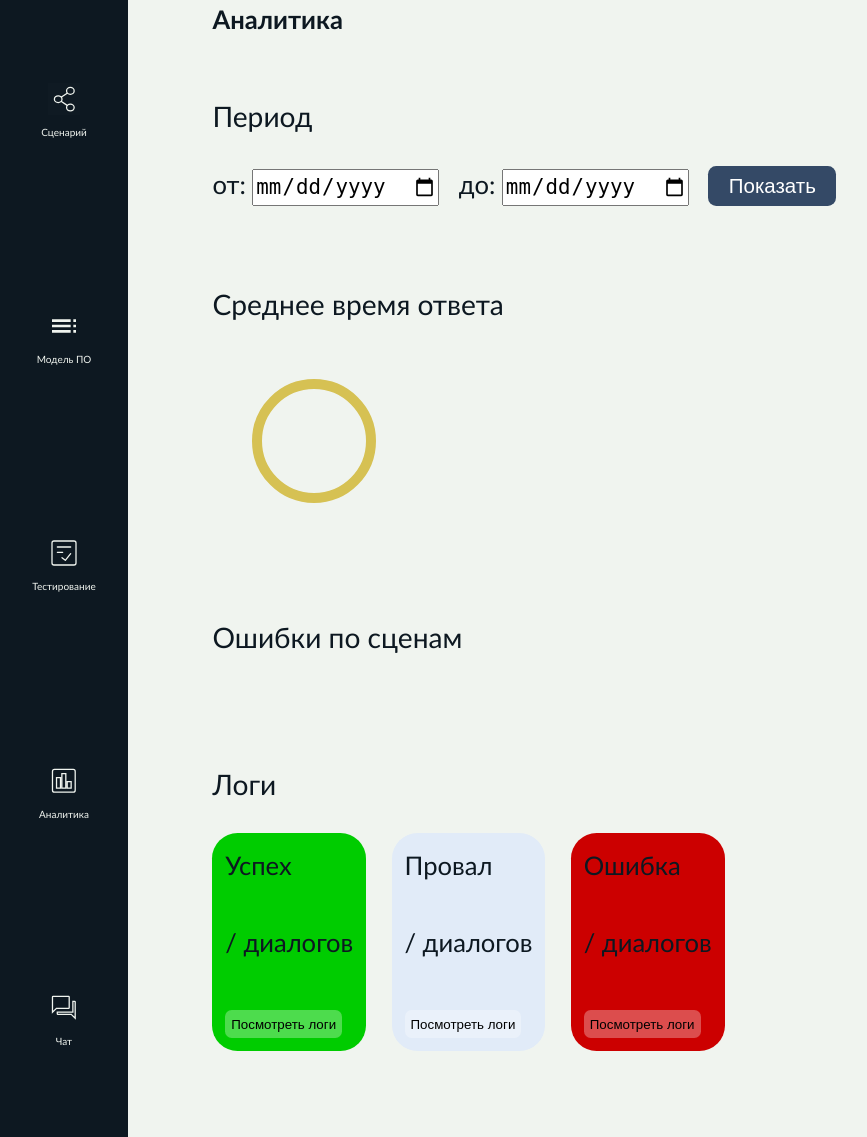
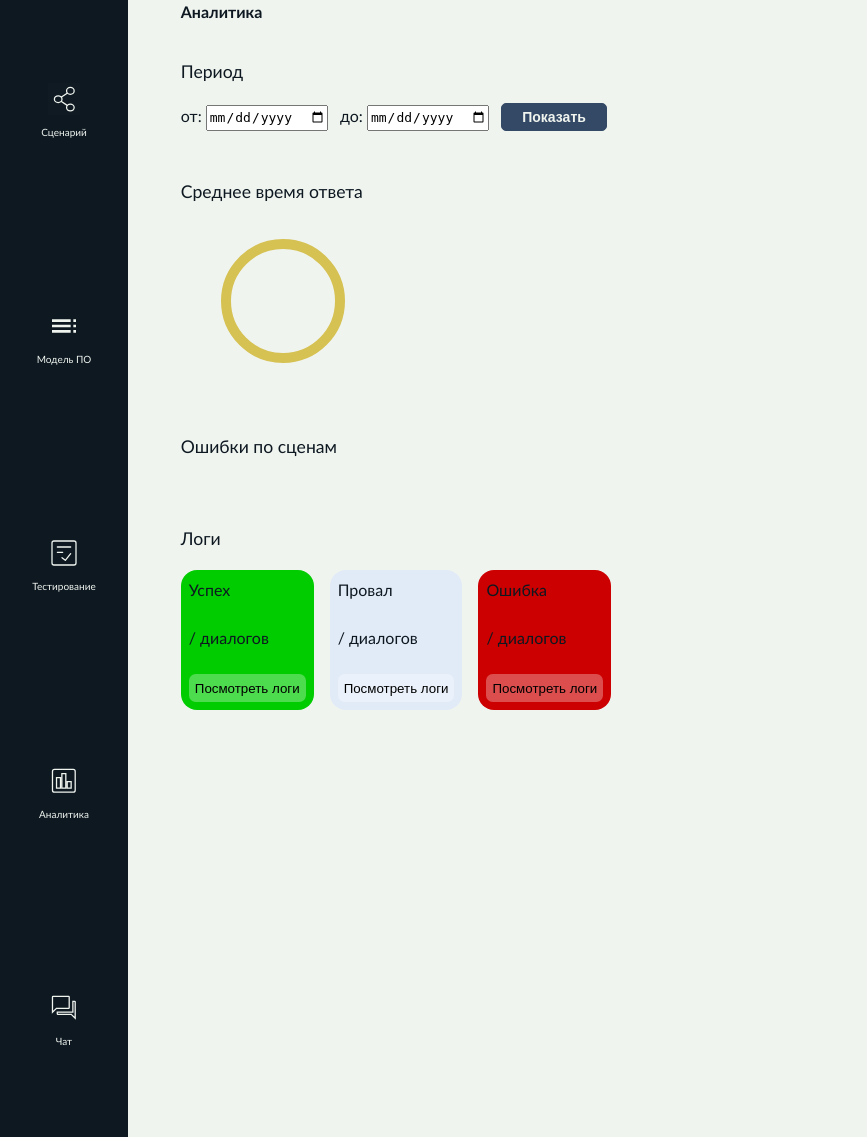
Before and after one commit to DinaVoron/VAtemplator, a Flask app: template AllUnits/templates/editor_data.html in a window 1280 px wide. Shown: the whole page, without its empty margins (0-867 px from the left). Run offline with Flask 3, Linux system fonts and the light colour scheme; the template is opened without the code that fills it, so the values that code supplies are empty; parts of the project's set-up code (start-up, migrations or seed data) failed here and were passed over.

Commit message:
Исправить ошибки слияния

```diff
--- a/AllUnits/controllers/editor_tree.py
+++ b/AllUnits/controllers/editor_tree.py
@@ -63,7 +63,7 @@ def editor_tree():
     if request.values.get("Добавить интент"):
         current_scene.add_intent_in_list(request.values.get("graph_intents"))
 
-    graph_intents = graph.list_intent_text
+    graph_intents = graph.nodes_intent_text
 
     html = render_template(
         "editor_tree.html",
--- a/AllUnits/models/dialog_model.py
+++ b/AllUnits/models/dialog_model.py
@@ -381,6 +381,10 @@ def get_text_scenes(dialog_tree):
     return dialog_tree.get_pretty_nodes()
 
 
+def get_testing_text_scenes(dialog_tree):
+    return dialog_tree.get_testing_pretty_nodes()
+
+
 def get_final_text_scenes(dialog_tree):
     return dialog_tree.get_final_nodes()
 
--- a/AllUnits/static/CSS/style.css
+++ b/AllUnits/static/CSS/style.css
@@ -7,7 +7,7 @@ body {
     --color_secondary_2: #B4CDED;
     font-family: "Gill Sans", sans-serif;
     background-color: #F0F4EF;
-    font-size: 1.6em;
+    font-size: 1em;
 }
 main {
     height: 100vh;
@@ -55,16 +55,20 @@ main {
 
 /* testing_button */
 .testing_button {
-    background: #344966;
-    color: #ffffff;
-    border: 0px;
-    padding: 0.8em 1em;
-    border-radius: 0.4em;
-    font-size: 1em;
+    display:				inline-block;
+    padding:				5px 20px;
+    border:					1px solid var(--main-color_button_1);
+    background-color:		var(--main-color_button_1);
+    color:					var(--main-color_text_2);
+    font-size:				var(--font_size_medium);
+    font-weight:			bold;
+    border-radius:			5px;
+    cursor:					pointer;
+    transition:				all 0.25s ease;
 }
 .testing_button:hover {
-    background: #B4CDED;
-    cursor: pointer;
+    background-color:		color-mix(in srgb, var(--main-color_button_1) 70%, var(--main-color_button_2));
+    border-color:			color-mix(in srgb, var(--main-color_button_1) 70%, var(--main-color_button_2));
 }
 /* end */
 
@@ -161,15 +165,16 @@ main {
 
 /* button */
 .button {
-    cursor: pointer;
-    background: #344966;
-    color: #ffffff;
-    border: 0px;
-    padding: 0.4em 1em;
-    border-radius: 0.4em;
-    font-size: 0.8em;
-    vertical-align: bottom;
-    cursor: pointer;
+    display:				inline-block;
+    padding:				5px 20px;
+    border:					1px solid var(--main-color_button_1);
+    background-color:		var(--main-color_button_1);
+    color:					var(--main-color_text_2);
+    font-size:				var(--font_size_medium);
+    font-weight:			bold;
+    border-radius:			5px;
+    cursor:					pointer;
+    transition:				all 0.25s ease;
 }
 /* end */
 
--- a/AllUnits/templates/editor_testing_manual.html
+++ b/AllUnits/templates/editor_testing_manual.html
@@ -69,7 +69,7 @@
                 <article  class="testing-article">
                     <div class="testing-article__header">Ручное тестирование</div>
                     <div class="frame-div">
-                        <iframe class="frame-div__iframe" src="{{ url_for('editor_dialog') }}">
+                        <iframe class="frame-div__iframe" src="{{ url_for('editor_chat') }}">
                         </iframe>
                     </div>
                 </article>
```
Also changed, not shown: 1 other file.
